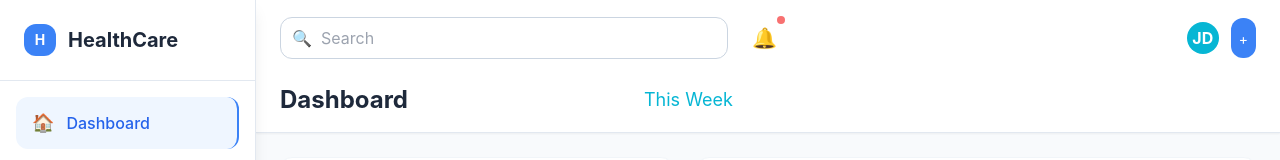
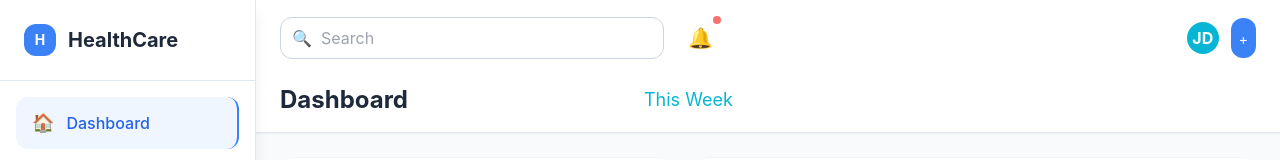
Before and after one commit to kumarabm/Healthare_Dashboard, a React (Vite) app: page / in a window 1280 px wide. Shown: the top 160 px of the page. Built offline with nearby package versions, Linux system fonts and the light colour scheme; no server answers.

Commit message:
reduce search bar size

```diff
--- a/src/components/DashboardMainContent.jsx
+++ b/src/components/DashboardMainContent.jsx
@@ -34,7 +34,7 @@
           <div className="flex items-center justify-between w-full">
             {/* Middle - Search bar */}
             <div className="flex items-center space-x-4 flex-1">
-              <div className="relative flex-1 max-w-md">
+              <div className="relative flex-1 max-w-sm">
                 <span className="absolute left-3 top-1/2 transform -translate-y-1/2 text-slate-400">
                   🔍
                 </span>
```
